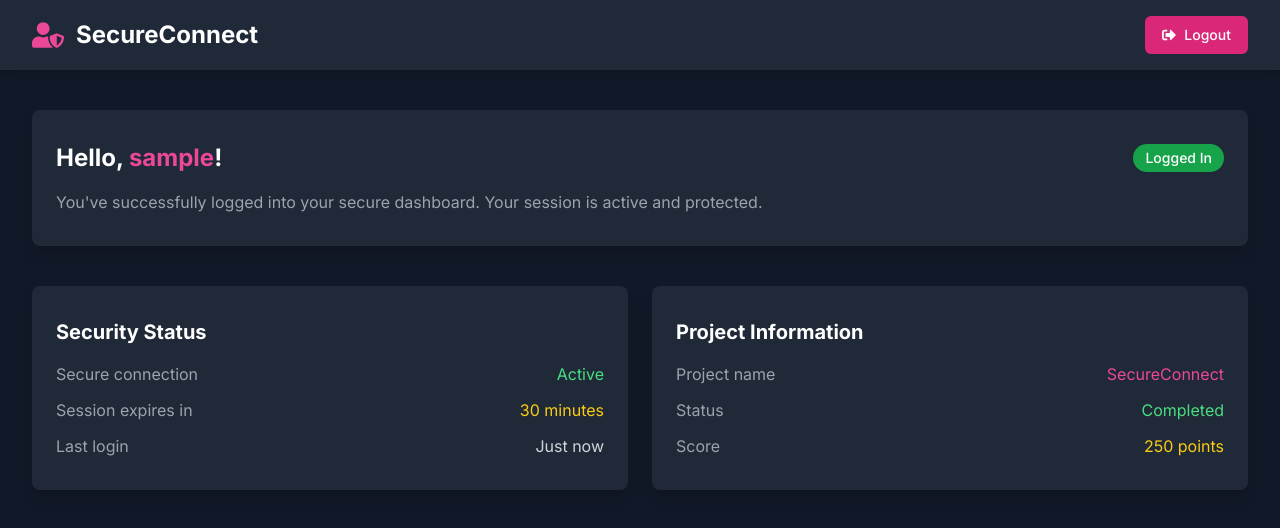
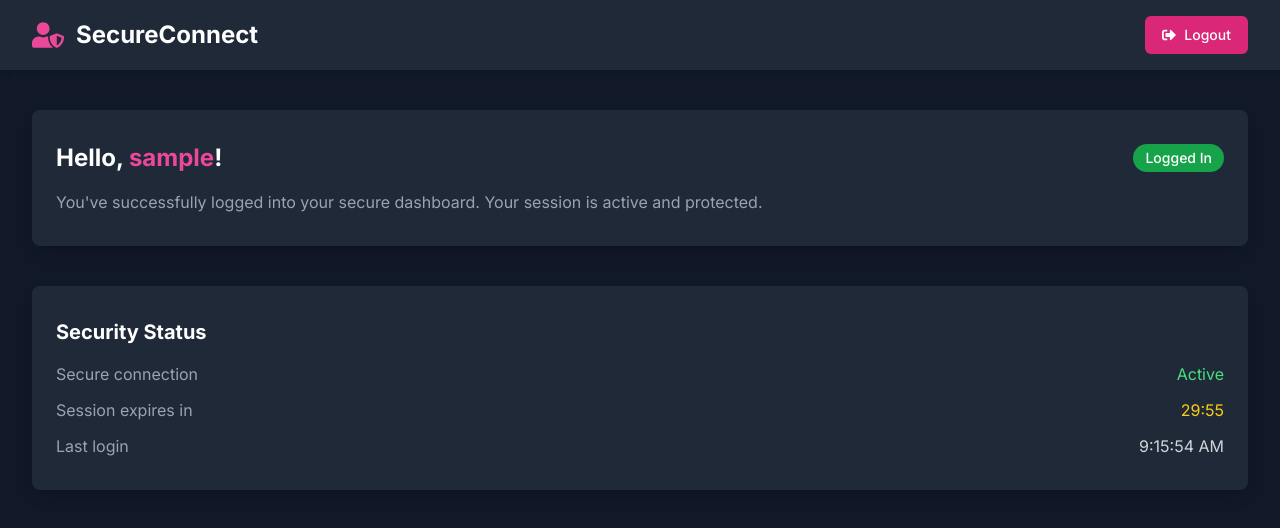
Before and after one commit to AdithaBuwaneka/SpiritX_Xforce_01, a React (Vite) app in the folder frontend/: page /dashboard in a window 1280 px wide. Shown: the top 528 px of the page. Built offline with nearby package versions, Linux system fonts and the light colour scheme; no server answers; sample sign-in values are in the browser's storage.

Commit message:
Update README files for backend and frontend with project overview, features, tech stack, and structure

```diff
--- a/frontend/src/pages/DashboardPage.jsx
+++ b/frontend/src/pages/DashboardPage.jsx
@@ -1,4 +1,4 @@
-import React, { useEffect, useState } from 'react';
+import React, { useEffect, useState, useCallback } from 'react';
 import { useNavigate } from 'react-router-dom';
 import { toast } from 'react-hot-toast';
 import { FaSignOutAlt, FaUserShield } from 'react-icons/fa';
@@ -10,12 +10,62 @@ const DashboardPage = () => {
   const navigate = useNavigate();
   const { user, logout } = useAuth();
   const [loading, setLoading] = useState(true);
-  // Removing unused state variable
-  // const [userData, setUserData] = useState(null);
+
+  // Add states for session management
+  const [sessionTime, setSessionTime] = useState(30 * 60); // 30 minutes in seconds
+  const [lastLoginTime, setLastLoginTime] = useState(new Date().toLocaleTimeString());
+
+  // Handle logout with useCallback
+  const handleLogout = useCallback(async () => {
+    try {
+      await logoutUser();
+      logout();
+      navigate('/login');
+
+    } catch (error) {
+      console.error('Logout error:', error);
+      // Force logout even if API call fails
+      logout();
+      navigate('/login');
+    }
+  }, [logout, navigate]);
+
+  // Handle session timeout with useCallback
+  const handleSessionTimeout = useCallback(() => {
+    // Use toast.error with an ID to prevent duplicates
+    toast.error('Your session has expired. Please login again.', {
+      id: 'session-timeout', // Unique ID prevents duplicate toasts
+      duration: 5000 // 5 seconds
+    });
+    handleLogout();
+  }, [handleLogout]);
+
+  // Fetch user data with useCallback
+  const fetchUserData = useCallback(async () => {
+    try {
+      console.log('Attempting to fetch user data...');
+      const data = await getCurrentUser();
+      console.log('User data successfully fetched', data);
+
+      // Update last login time if available in the API response
+      if (data && data.lastLogin) {
+        setLastLoginTime(new Date(data.lastLogin).toLocaleString());
+      }
+    } catch (error) {
+      console.log('Error fetching user data:', error);
+      // We won't automatically log out the user now
+    }
+  }, []);
+
+  // Format time function for countdown display
+  const formatTime = (seconds) => {
+    const mins = Math.floor(seconds / 60);
+    const secs = seconds % 60;
+    return `${mins}:${secs < 10 ? '0' : ''}${secs}`;
+  };
 
   useEffect(() => {
-    // IMPORTANT: We're skipping the immediate validation that was causing issues
-    // Instead, we'll display the dashboard right away
+    // Display the dashboard right away
     console.log("Dashboard component mounted");
     setLoading(false);
 
@@ -24,38 +74,23 @@ const DashboardPage = () => {
       fetchUserData();
     }, 2000); // Wait 2 seconds before trying to validate session
 
-    return () => clearTimeout(delayedFetch);
-  }, []);
+    // Session timer countdown
+    const timer = setInterval(() => {
+      setSessionTime(prevTime => {
+        if (prevTime <= 1) {
+          clearInterval(timer);
+          handleSessionTimeout();
+          return 0;
+        }
+        return prevTime - 1;
+      });
+    }, 1000);
 
-  // Separated the fetch function for clarity
-  const fetchUserData = async () => {
-    try {
-      console.log('Attempting to fetch user data...');
-      const data = await getCurrentUser();
-      console.log('User data successfully fetched', data);
-      // setUserData(data); // Removed since we're not using userData state
-      // Update displayed user info if needed
-      // Update displayed user info if needed
-    } catch (error) {
-      console.log('Error fetching user data:', error);
-      // We won't automatically log out the user now
-      // Only log them out if they try to perform an action that requires fresh auth
-    }
+    return () => {
+      clearTimeout(delayedFetch);
+      clearInterval(timer);
     };
-
-  const handleLogout = async () => {
-    try {
-      await logoutUser();
-      logout();
-      navigate('/login');
-      toast.success('Logged out successfully');
-    } catch (error) {
-      console.error('Logout error:', error);
-      // Force logout even if API call fails
-      logout();
-      navigate('/login');
-    }
-  };
+  }, [fetchUserData, handleSessionTimeout]);
 
   if (loading) {
     return (
@@ -106,9 +141,7 @@ const DashboardPage = () => {
           </div>
         </div>
 
-        {/* Dashboard content - with improved responsiveness */}
-        <div className="grid grid-cols-1 gap-6 md:grid-cols-2">
-          {/* Security card */}
+        {/* Security card with live session timer */}
         <div className="bg-gray-800 rounded-lg shadow-lg overflow-hidden">
           <div className="px-4 sm:px-6 py-6 sm:py-8">
             <h3 className="text-lg sm:text-xl font-bold text-white mb-4">Security Status</h3>
@@ -119,33 +152,13 @@ const DashboardPage = () => {
               </div>
               <div className="flex items-center justify-between">
                 <span className="text-gray-400 text-sm sm:text-base">Session expires in</span>
-                  <span className="text-yellow-400 text-sm sm:text-base">30 minutes</span>
+                <span className={`text-sm sm:text-base ${sessionTime < 300 ? 'text-red-400' : 'text-yellow-400'}`}>
+                  {formatTime(sessionTime)}
+                </span>
               </div>
               <div className="flex items-center justify-between">
                 <span className="text-gray-400 text-sm sm:text-base">Last login</span>
-                  <span className="text-gray-300 text-sm sm:text-base">Just now</span>
-                </div>
-              </div>
-            </div>
-          </div>
-
-          {/* Project info card */}
-          <div className="bg-gray-800 rounded-lg shadow-lg overflow-hidden">
-            <div className="px-4 sm:px-6 py-6 sm:py-8">
-              <h3 className="text-lg sm:text-xl font-bold text-white mb-4">Project Information</h3>
-              <div className="space-y-3">
-                <div className="flex items-center justify-between">
-                  <span className="text-gray-400 text-sm sm:text-base">Project name</span>
-                  <span className="text-pink-500 text-sm sm:text-base">SecureConnect</span>
-                </div>
-                <div className="flex items-center justify-between">
-                  <span className="text-gray-400 text-sm sm:text-base">Status</span>
-                  <span className="text-green-400 text-sm sm:text-base">Completed</span>
-                </div>
-                <div className="flex items-center justify-between">
-                  <span className="text-gray-400 text-sm sm:text-base">Score</span>
-                  <span className="text-yellow-400 text-sm sm:text-base">250 points</span>
-                </div>
+                <span className="text-gray-300 text-sm sm:text-base">{lastLoginTime}</span>
               </div>
             </div>
           </div>
```
Also changed, not shown: 2 other files (tests, documents, lock files or other folders). Lines whose indentation alone changed are shown as unchanged.
